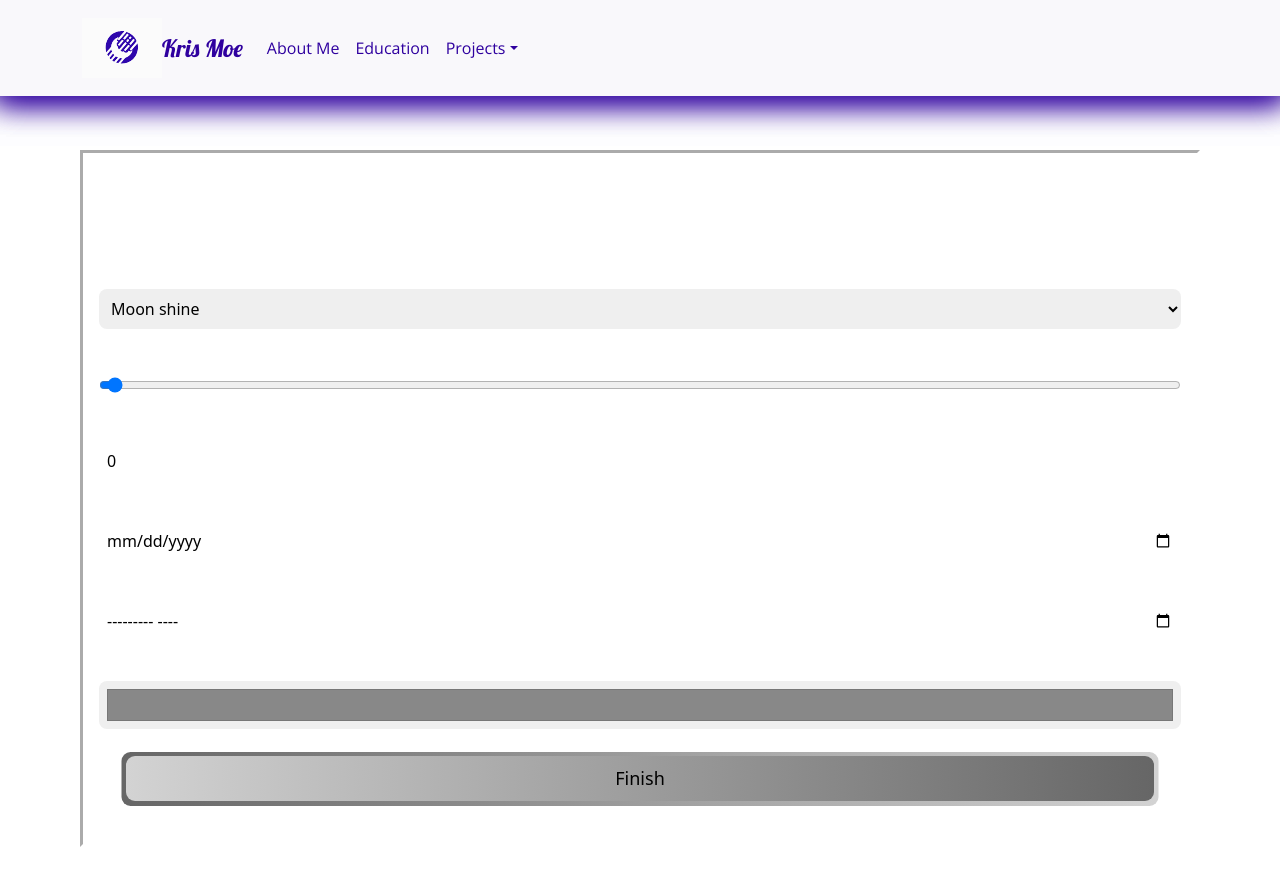
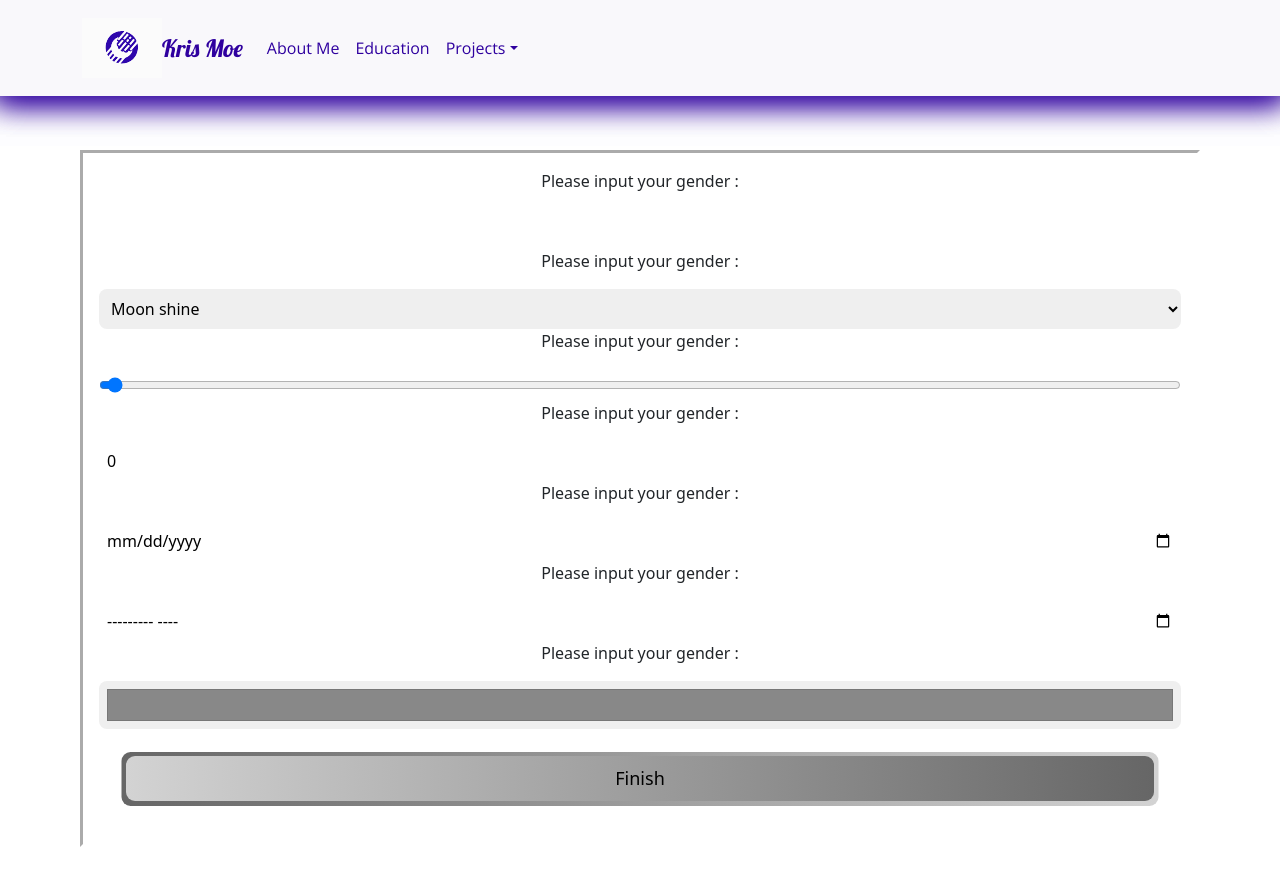
Before and after one commit to KrisMoe/PersonalWebsite, a React (Create React App) app: page /survey in a window 1280 px wide. Shown: the top 884 px of the page. Built offline with nearby package versions, Linux system fonts and the light colour scheme.

Commit message:
picing it togeher

```diff
--- a/src/css/navbar.module.css
+++ b/src/css/navbar.module.css
@@ -1,9 +1,9 @@
-:root{
+/* :root{
    --textcolor: #808080;
    --textcolorhover: #ffffff;
    --textshadowcolor: #ffffff;
 
-}
+} */
 
 .navContainer{
     display:flex;
--- a/src/css/survey.module.css
+++ b/src/css/survey.module.css
@@ -50,6 +50,6 @@ input[type="range"] {
 .submitButton:hover::after{
     background-image: linear-gradient(0deg, #666666, #d3d3d3);
 }
-p{
+/* p{
     color: #ffffff;
-}
+} */
```
